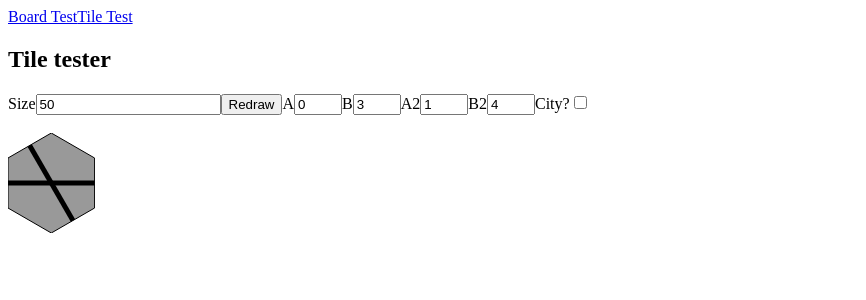
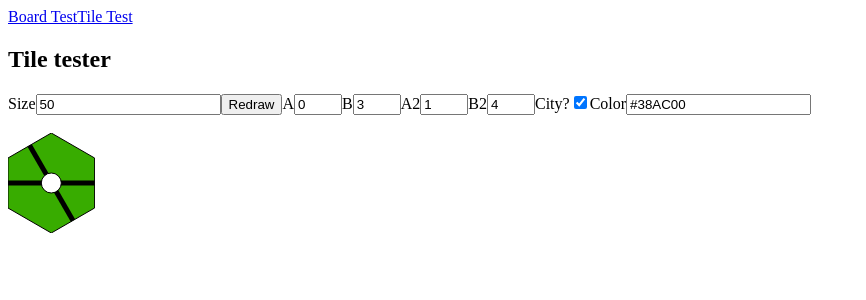
Before and after one commit to utecht/ngrails, an Angular app: page /tile-test in a window 1280 px wide. Shown: the top 300 px of the page, without its empty margins (0-866 px from the left). Built offline with nearby package versions, Linux system fonts and the light colour scheme.

Commit message:
color modify

```diff
--- a/src/app/tile-test/tile-test.component.css
+++ b/src/app/tile-test/tile-test.component.css
@@ -3,7 +3,6 @@
 }
 
 .hex {
-    fill-opacity: 0.4;
     stroke: #000;
     stroke-width: 1;
 }
--- a/src/app/tile-test/tile-test.component.html
+++ b/src/app/tile-test/tile-test.component.html
@@ -13,6 +13,8 @@
     <input type="number" name="b2" min="0" max="6" [(ngModel)]="side_b2">
     <label for="city">City?</label>
     <input type="checkbox" name="city" [(ngModel)]="city">
+    <label for="color">Color</label>
+    <input type="string" name="color" [(ngModel)]="hex.color">
 </form>
 <br/>
 <svg *ngIf="hex"
--- a/src/app/tile-test/tile-test.component.ts
+++ b/src/app/tile-test/tile-test.component.ts
@@ -14,12 +14,13 @@ export class TileTestComponent implements OnInit {
   side_b: number = 3;
   side_a2: number = 1;
   side_b2: number = 4;
-  city: boolean = false;
+  city: boolean = true;
 
   constructor() { }
 
   ngOnInit() {
       this.redraw();
+      this.hex.color = "#38AC00";
   }
 
   redraw(){
```
